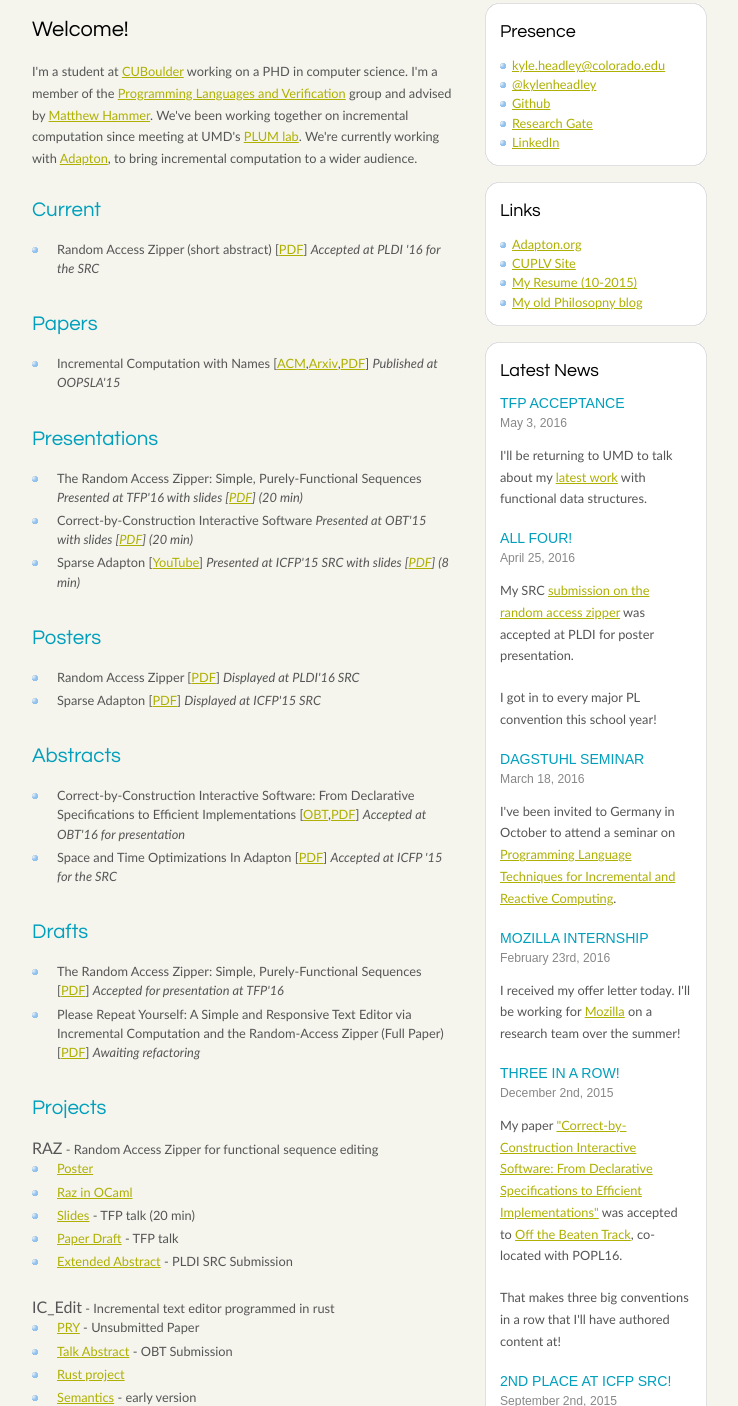
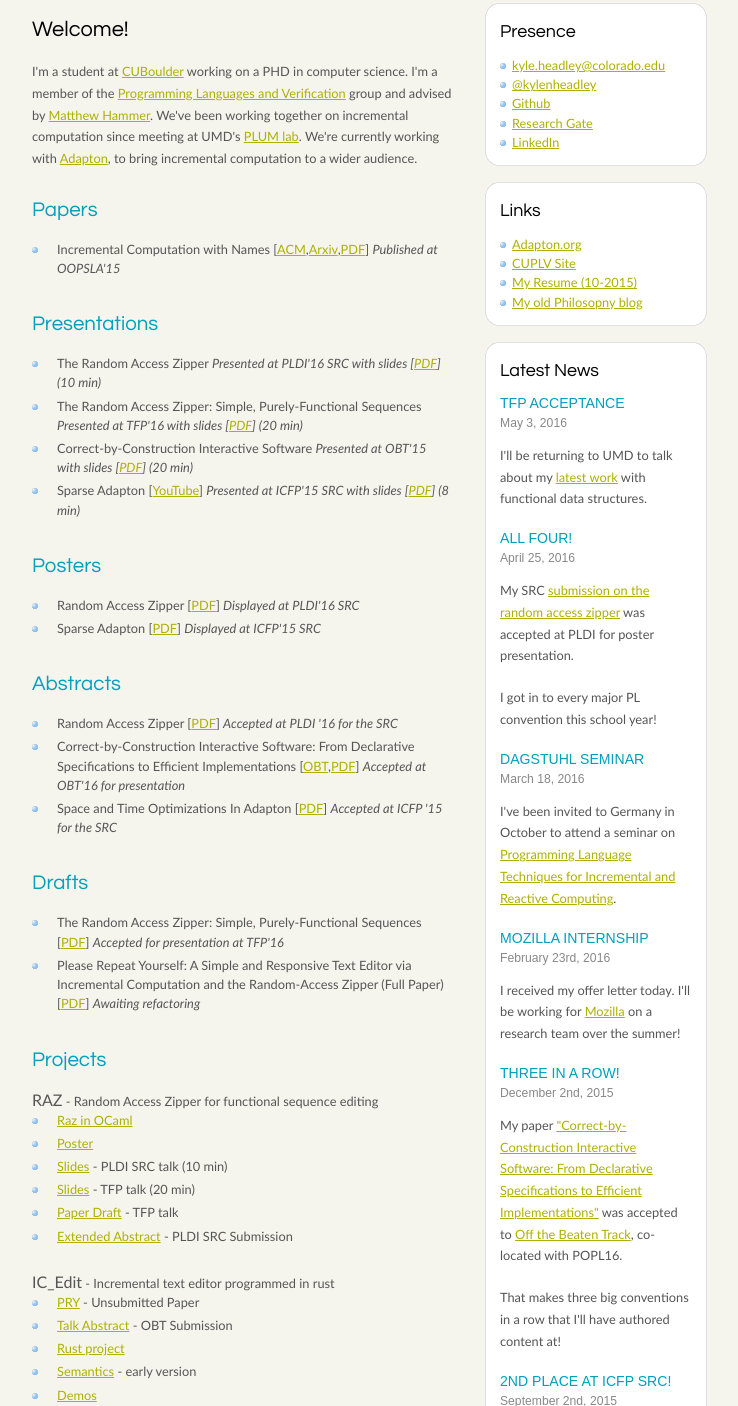
Before and after one commit to kyleheadley/PHDWebsite, a plain HTML site: page index.html in a window 1280 px wide. Shown: the part 194-1600 px from the top of the page, without its empty margins (273-1011 px from the left). Drawn offline with Linux system fonts and the light colour scheme.

Commit message:
Raz short talk

```diff
--- a/index.html
+++ b/index.html
@@ -101,16 +101,18 @@
         <!-- insert the page content here -->
         <h1>Welcome!</h1>
         <p>I'm a student at <a href="http://www.colorado.edu">CUBoulder</a> working on a PHD in computer science. I'm a member of the <a href="http://pl.cs.colorado.edu">Programming Languages and Verification</a> group and advised by <a href="http://matthewhammer.org">Matthew Hammer</a>. We've been working together on incremental computation since meeting at UMD's <a href="http://www.cs.umd.edu/projects/PL/">PLUM lab</a>. We're currently working with <a href="http://adapton.org">Adapton</a>, to bring incremental computation to a wider audience.</p>
+<!--
         <h2>Current</h2>
         <ul>
-          <li>Random Access Zipper (short abstract) [<a href="RAZcontribution-submit.pdf">PDF</a>] <i>Accepted at PLDI '16 for the SRC</i></li>
         </ul>
+-->
         <h2>Papers</h2>
         <ul>
           <li>Incremental Computation with Names [<a href="http://dl.acm.org/citation.cfm?id=2814305">ACM</a>,<a href="http://arxiv.org/abs/1503.07792">Arxiv</a>,<a href="NominalAdapton.pdf">PDF</a>] <i>Published at OOPSLA'15</i></li>
         </ul>
         <h2>Presentations</h2>
         <ul>
+          <li>The Random Access Zipper <i>Presented at PLDI'16 SRC with slides [<a href="Raz-shorttalk.pdf">PDF</a>] (10 min)</i></li>
           <li>The Random Access Zipper: Simple, Purely-Functional Sequences <i>Presented at TFP'16 with slides [<a href="Raz-longtalk.pdf">PDF</a>] (20 min)</i></li>
           <li>Correct-by-Construction Interactive Software <i>Presented at OBT'15 with slides [<a href="icedit_presentation.pdf">PDF</a>] (20 min)</i></li>
           <li>Sparse Adapton [<a href="https://www.youtube.com/watch?v=fucXp9NnyYw&list=PLnqUlCo055hWNtUo1Haoq347VhCqIjs7u&index=34">YouTube</a>] <i>Presented at ICFP'15 SRC with slides [<a href="Sparse_presentation.pdf">PDF</a>] (8 min)</i></li>
@@ -122,6 +124,7 @@
         </ul>
         <h2>Abstracts</h2>
         <ul>
+          <li>Random Access Zipper [<a href="RAZcontribution-submit.pdf">PDF</a>] <i>Accepted at PLDI '16 for the SRC</i></li>
           <li>Correct-by-Construction Interactive Software: From Declarative Specifications to Efficient Implementations [<a href="http://conf.researchr.org/track/POPL-2016/OBT-2016-talks#Accepted-Talks">OBT</a>,<a href="icedit-obt2016-submit.pdf">PDF</a>] <i>Accepted at OBT'16 for presentation</i></li>
           <li>Space and Time Optimizations In Adapton [<a href="SpaceandTimeOptimizationsInAdapton.pdf">PDF</a>] <i>Accepted at ICFP '15 for the SRC</i></li>
         </ul>
@@ -133,8 +136,9 @@
         <h2>Projects</h2>
         <proj>RAZ</proj> - Random Access Zipper for functional sequence editing
         <ul>
+          <li><a href="https://github.com/cuplv/raz.ocaml">Raz in OCaml</a>
           <li><a href="RazPoster.pdf">Poster</a>
-          <li><a href="https://github.com/cuplv/raz.ocaml">Raz in OCaml</a>
+          <li><a href="Raz-shorttalk.pdf">Slides</a> - PLDI SRC talk (10 min)</i></li>
           <li><a href="Raz-longtalk.pdf">Slides</a> - TFP talk (20 min)
           <li><a href="RAZsimple-draftsubmit.pdf">Paper Draft</a> - TFP talk
           <li><a href="RAZcontribution-submit.pdf">Extended Abstract</a> - PLDI SRC Submission
```
Also changed, not shown: 1 other file.
